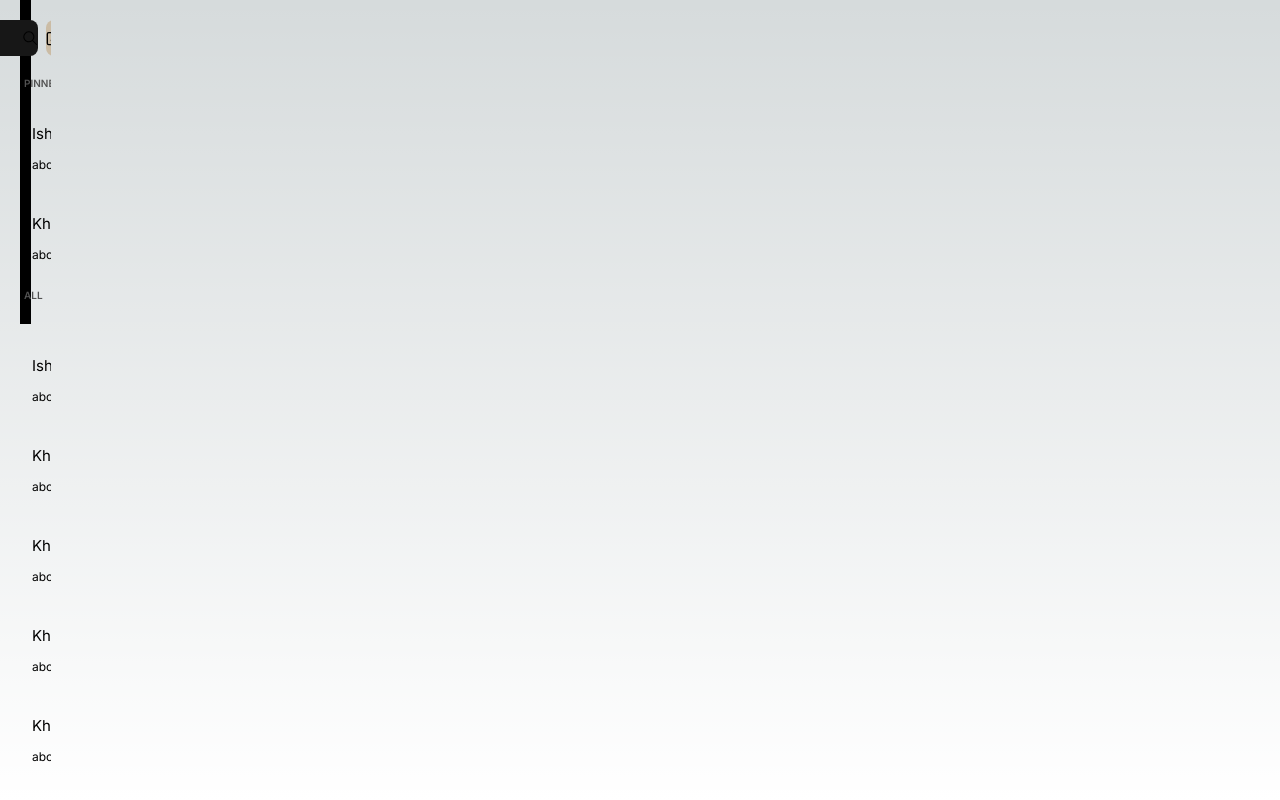
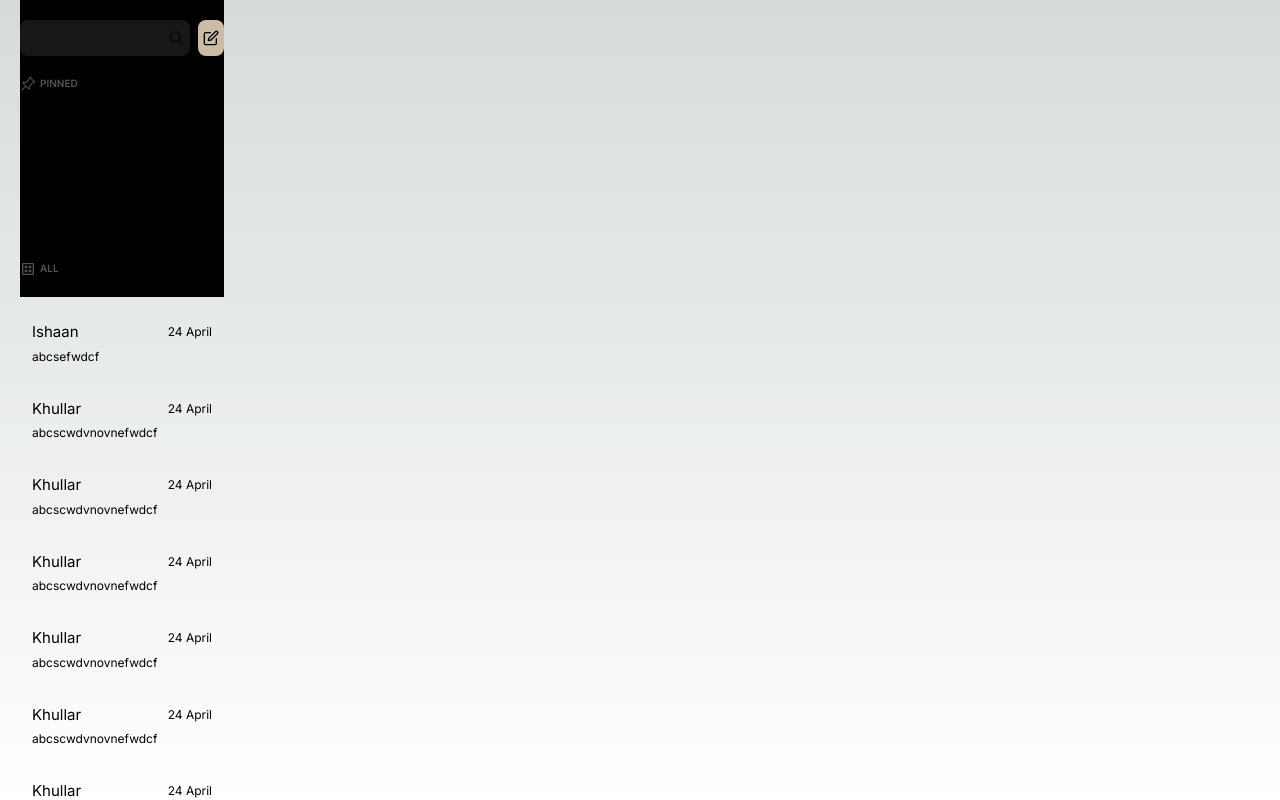
Before and after one commit to ishk9/getYourDiet, a Next.js app in the folder client/: page /Home in a window 1280 px wide. Built offline with nearby package versions, Linux system fonts and the light colour scheme.

Commit message:
Removed width!

```diff
--- a/client/components/History.js
+++ b/client/components/History.js
@@ -46,7 +46,7 @@ function History() {
     })
 
     return (
-        <div className="w-1/5 px-5 overflow-auto">
+        <div className="px-5 mr-3">
             {/* Search Bar */}
             <div className='backdrop-filter backdrop-brightness-0 sticky top-0 z-10 py-5'>
                 <div className='flex justify-center items-center backdrop-filter backdrop-brightness-0'>
```
